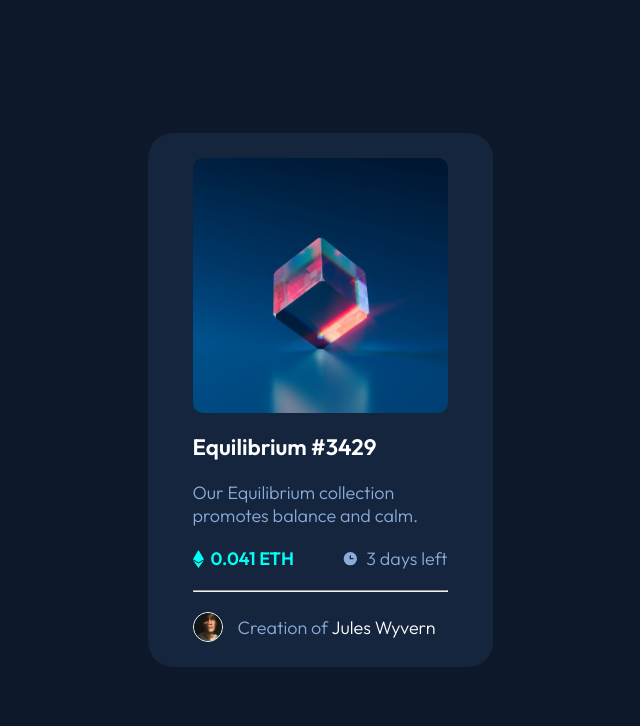
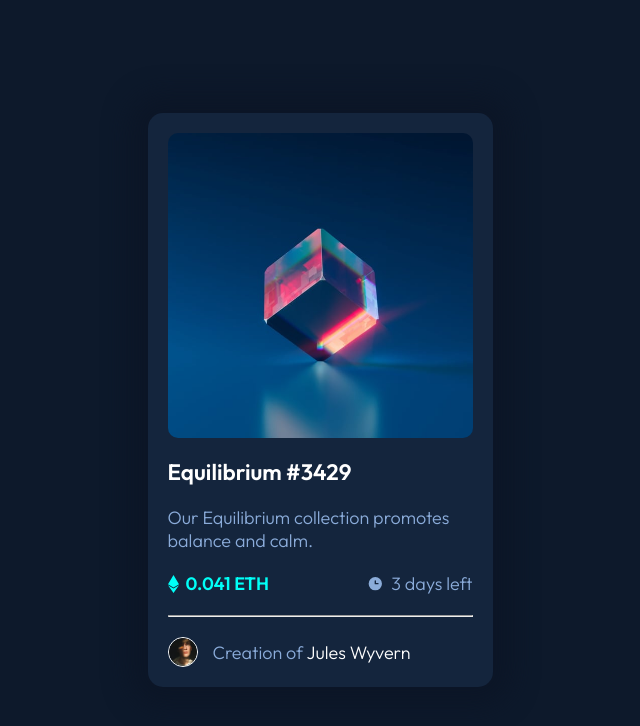
Before and after one commit to DamonTham/NFT-preview-card-component, a plain HTML site: page index.html in a window 1280 px wide. Shown: the whole page, without its empty margins (320-960 px from the left). Drawn offline with Linux system fonts and the light colour scheme.

Commit message:
Update with box shadow and design

```diff
--- a/style.css
+++ b/style.css
@@ -19,12 +19,12 @@ body {
   max-width: 345px;
   margin: auto;
   background-color: hsl(216, 50%, 16%);
-  border-radius: 25px;
+  border-radius: 15px;
+  box-shadow: 0px 0px 25px 20px hsl(217, 54%, 10%);
 }
 
 .card {
-  padding: 25px;
-  margin: 0 20px;
+  padding: 20px;
   display: flex;
   flex-direction: column;
 }
```
